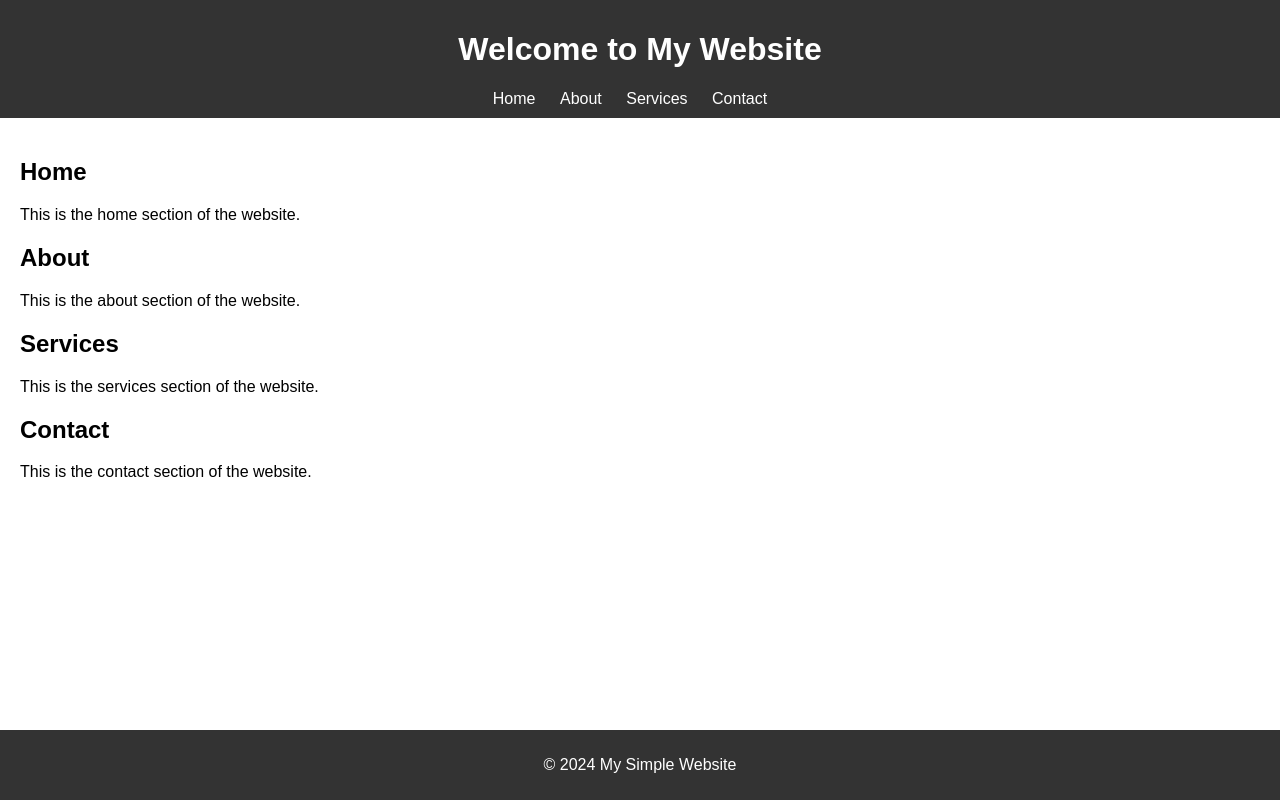
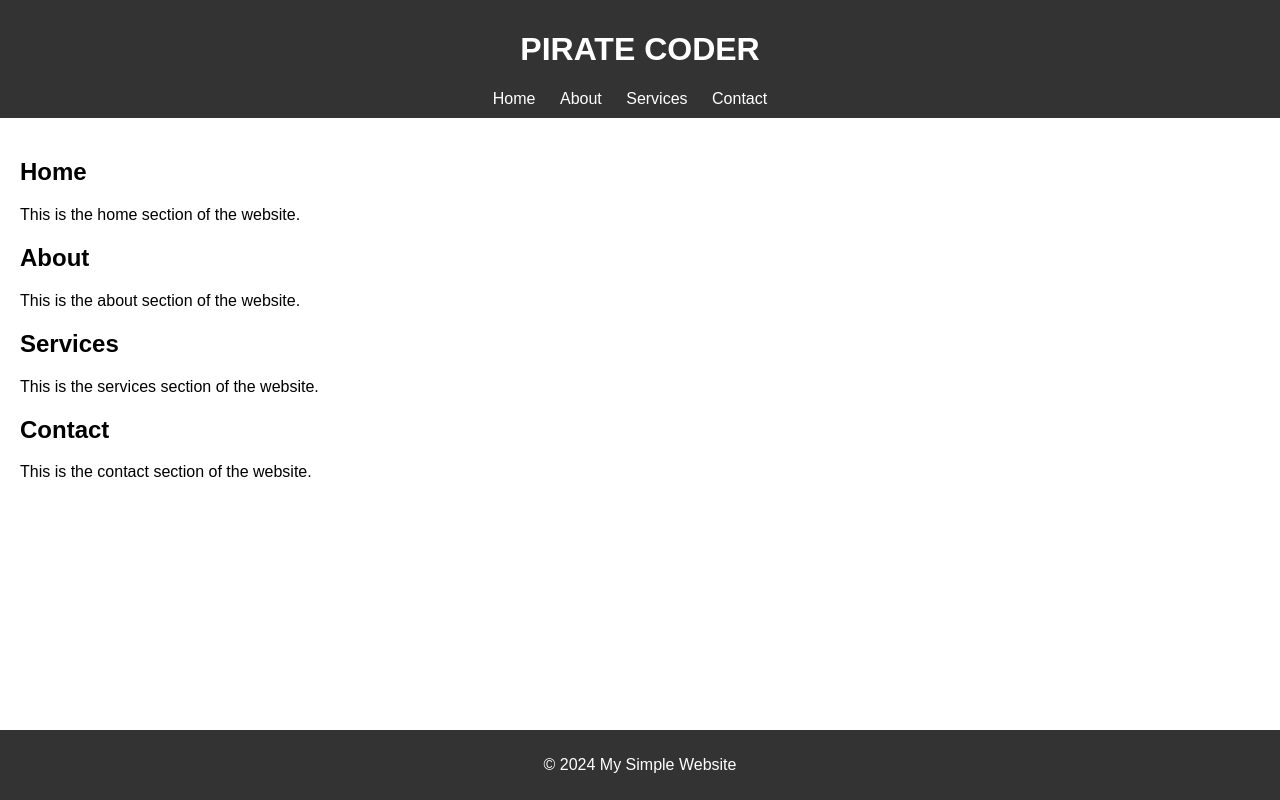
Before and after one commit to piratecoder26/Html, a plain HTML site: page index.html in a window 1280 px wide. Drawn offline with Linux system fonts and the light colour scheme.

Commit message:
head added

```diff
--- a/index.html
+++ b/index.html
@@ -8,7 +8,7 @@
 </head>
 <body>
     <header>
-        <h1>Welcome to My Website</h1>
+        <h1>PIRATE CODER</h1>
         <nav>
             <ul>
                 <li><a href="#home">Home</a></li>
```
